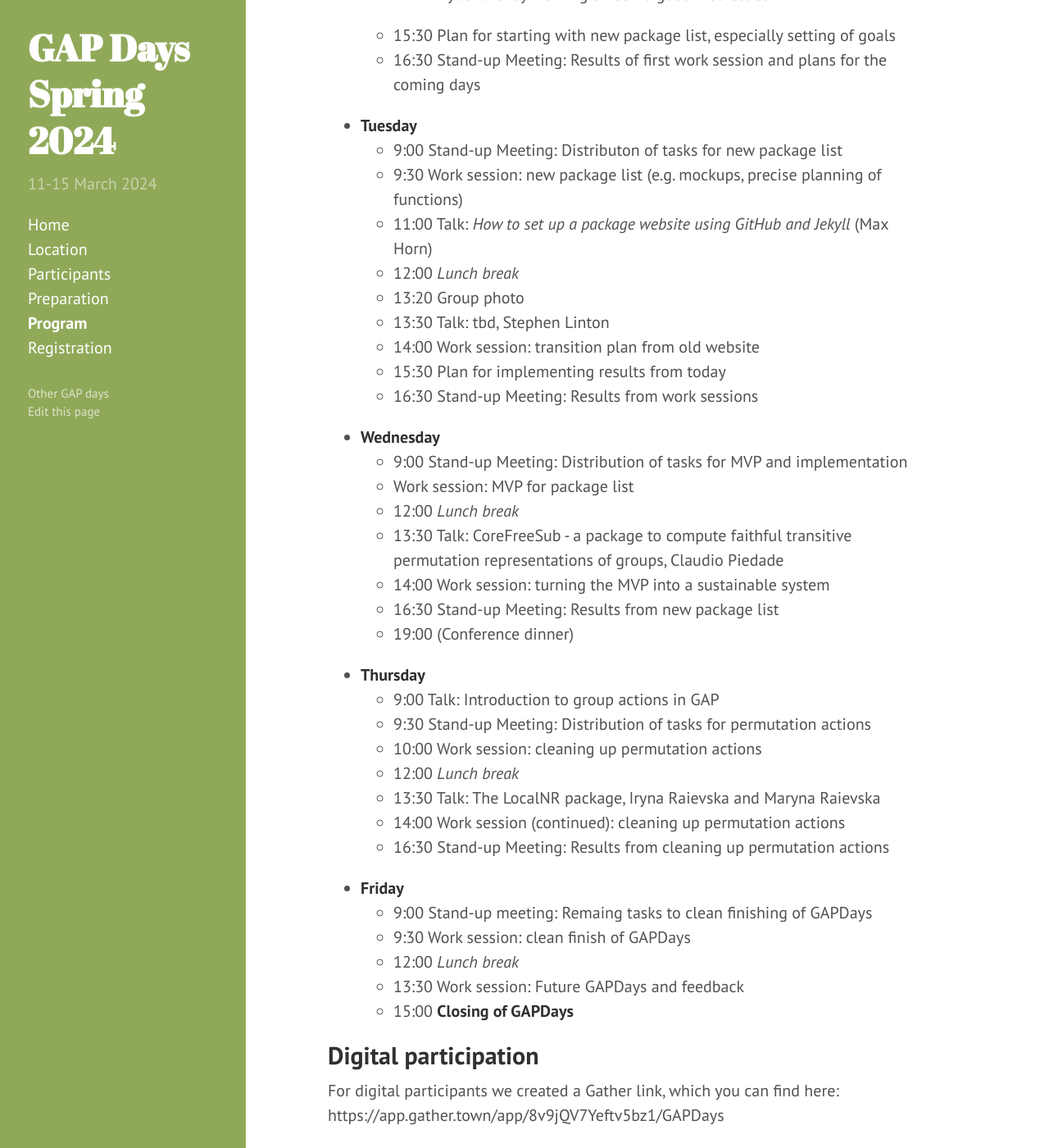
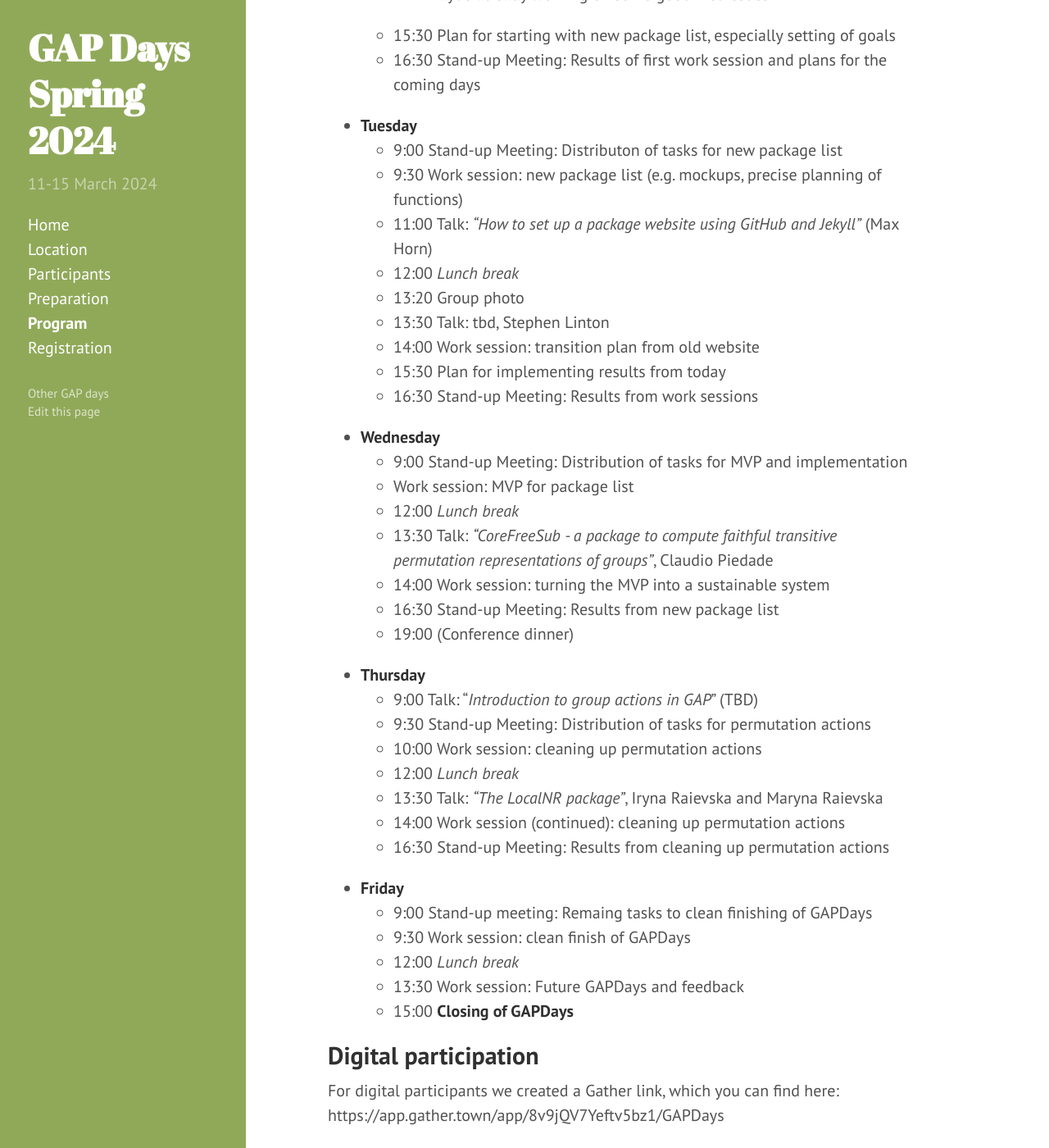
Before and after one commit to gapdays/gapdays2024-spring, a Jekyll site: the page built from program.md, in a window 1280 px wide and 1400 px high, scrolled down 720 px. Shown: the whole window at 82% size. Built offline with Jekyll 4.4.1, drawn with Linux system fonts in a browser that asks for light colours; some of the changed text lies outside the part shown.

Commit message:
Nice talk titles

```diff
--- a/program.md
+++ b/program.md
@@ -22,7 +22,7 @@ This schedule is the first draft. Additional information will be added soon.
   - 10:10 Introduction of everyone and final planning of schedule
   - 11:00 Setup session
   - 12:00 *Lunch break*
-  - 13:30 Talk: The GAPic package, Lukas Schnelle
+  - 13:30 Talk: *"The GAPic package"*, Lukas Schnelle
   - 14:00 Work session: How to work with and contribute to GAP (also possible git crash course)
       - Maybe already working on some good first issues
   - 15:30 Plan for starting with new package list, especially setting of goals
@@ -32,7 +32,7 @@ This schedule is the first draft. Additional information will be added soon.
 - **Tuesday**
   - 9:00 Stand-up Meeting: Distributon of tasks for new package list
   - 9:30 Work session: new package list (e.g. mockups, precise planning of functions)
-  - 11:00 Talk: *How to set up a package website using GitHub and Jekyll* (Max Horn)
+  - 11:00 Talk: *"How to set up a package website using GitHub and Jekyll"* (Max Horn)
   - 12:00 *Lunch break*
   - 13:20 Group photo
   - 13:30 Talk: tbd, Stephen Linton
@@ -44,17 +44,17 @@ This schedule is the first draft. Additional information will be added soon.
   - 9:00 Stand-up Meeting: Distribution of tasks for MVP and implementation
   - Work session: MVP for package list
   - 12:00 *Lunch break*
-  - 13:30 Talk: CoreFreeSub - a package to compute faithful transitive permutation representations of groups, Claudio Piedade
+  - 13:30 Talk: *"CoreFreeSub - a package to compute faithful transitive permutation representations of groups"*, Claudio Piedade
   - 14:00 Work session: turning the MVP into a sustainable system
   - 16:30 Stand-up Meeting: Results from new package list
   - 19:00 (Conference dinner)
 
 - **Thursday**
-  - 9:00 Talk: Introduction to group actions in GAP
+  - 9:00 Talk: "*Introduction to group actions in GAP*" (TBD)
   - 9:30 Stand-up Meeting: Distribution of tasks for permutation actions
   - 10:00 Work session: cleaning up permutation actions
   - 12:00 *Lunch break*
-  - 13:30 Talk: The LocalNR package, Iryna Raievska and Maryna Raievska
+  - 13:30 Talk: *"The LocalNR package"*, Iryna Raievska and Maryna Raievska
   - 14:00 Work session (continued): cleaning up permutation actions
   - 16:30 Stand-up Meeting: Results from cleaning up permutation actions
 
```
